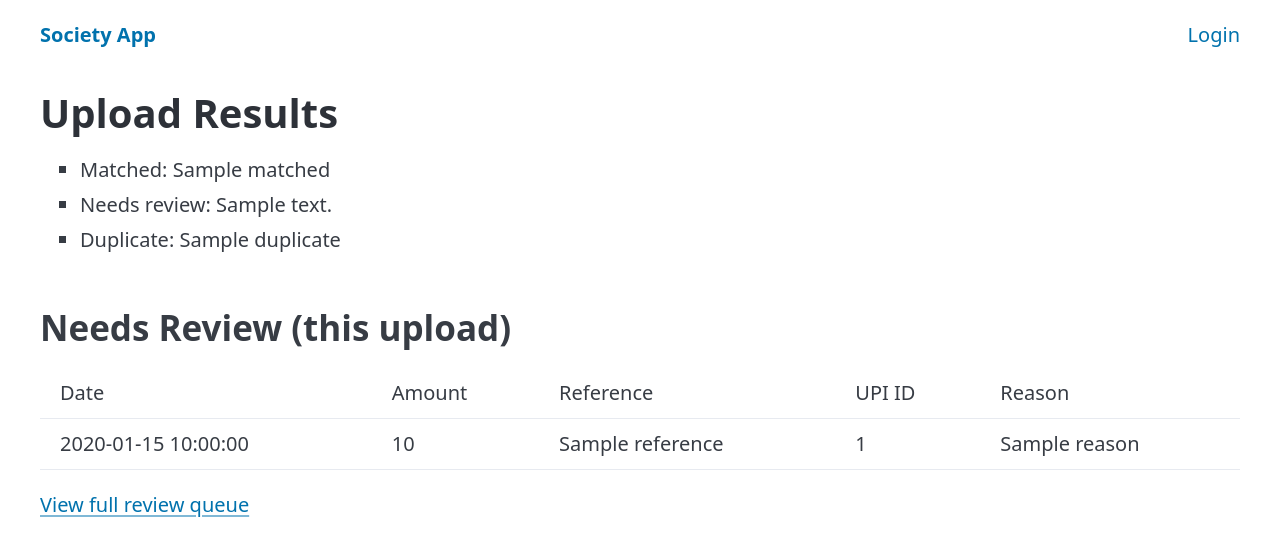
After one commit to somaxcodes/society-app, a FastAPI app: template app/templates/bank_upload_results.html in a window 1280 px wide. The commit adds this page. Shown: the top 556 px of the page. Run offline with FastAPI, Linux system fonts and the light colour scheme; the template is opened without the code that fills it: most values are stand-ins (such as "Sample title", 1, 10 or a date in 2020); some libraries are stand-ins or nearby versions.

Commit message:
Add the bank statement upload feature so staff can reconcile payments automatically
- Built the matching engine (app/matching.py) that reads each row of an uploaded bank CSV and tries to figure out which flat it belongs to.
- It looks at three clues: whether the flat number appears in the payment's reference text, whether the UPI ID matches one already registered to a flat, and whether the amount matches what a flat still owes.
- If two clues agree, or one strong clue is clear with no conflict, the payment gets matched automatically and the flat's bill is updated.
- If the clues disagree, are too weak, or nothing matches at all, the payment is set aside for a staff member to check manually instead of guessing.
- Catches duplicate payments so the same transaction can never be counted twice.
- Catches cases where a payment would overpay a bill that is already settled, sending those for review too instead of blindly accepting them.
- Added a new database table, BankPayment, to keep a record of every payment processed this way, whether it matched or not, so there's a full history to look back on.
- Added GET and POST /bank-upload, a page where staff can upload the bank statement file and immediately see how many payments were matched, how many need a human to check, and how many were duplicates.
- Added GET /review-queue, a permanent review page where staff can see every payment that still needs checking, even from past uploads, not just the most recent one.
- Fixed GET / so it now sends logged-in residents to /bills and logged-in staff to /staff/dashboard, instead of showing a leftover placeholder message from when the project was first set up.
- Added /bank-upload and /review-queue to the navigation bar so staff don't have to type the web addresses by hand.

```diff
--- a/app/main.py
+++ b/app/main.py
@@ -1,11 +1,13 @@
 # This is the entry point of the whole app — the file that actually
 # starts the FastAPI web server and defines the web pages/routes.
 
+import csv
+import io
 import os
-from datetime import date
+from datetime import date, datetime
 
 from dotenv import load_dotenv
-from fastapi import Depends, FastAPI, Form, HTTPException, Request
+from fastapi import Depends, FastAPI, File, Form, HTTPException, Request, UploadFile
 from fastapi.responses import RedirectResponse
 from fastapi.templating import Jinja2Templates
 from sqlalchemy.orm import Session
@@ -13,8 +15,9 @@ from starlette.middleware.sessions import SessionMiddleware
 
 from app.auth import verify_password
 from app.database import Base, SessionLocal, engine, get_db
+from app.matching import match_payment, suggest_flat
 
-from app.models import Bill, Flat, User
+from app.models import BankPayment, Bill, Flat, User
 
 # load_dotenv() reads the .env file in the project root and makes its
 # values available via os.getenv(), as if they were set in the environment.
@@ -65,8 +68,15 @@ templates = Jinja2Templates(directory="app/templates")
 # @app.get("/") means: when someone visits the home page ("/") with a
 # normal browser visit (a GET request), run the function right below it.
 @app.get("/")
-def home():
-    return {"message": "hello from society app"}
+def home(request: Request):
+    role = request.session.get("role")
+
+    if role == "resident":
+        return RedirectResponse(url="/bills")
+    if role == "staff":
+        return RedirectResponse(url="/staff/dashboard")
+
+    return RedirectResponse(url="/login")
 
 
 @app.get("/login")
@@ -238,6 +248,153 @@ def staff_dashboard(
     )
 
 
+@app.get("/bank-upload")
+def bank_upload_page(request: Request, user: User = Depends(require_role("staff"))):
+    return templates.TemplateResponse(request, "bank_upload.html")
+
+
+@app.post("/bank-upload")
+def bank_upload(
+    request: Request,
+    file: UploadFile = File(...),
+    user: User = Depends(require_role("staff")),
+    db: Session = Depends(get_db),
+):
+    # file.file is the plain Python file object FastAPI stores the upload
+    # in. Reading from it directly (instead of awaiting file.read()) is
+    # what lets this stay a regular sync "def" route, like every other
+    # route in this file.
+    #
+    # A non-CSV upload (e.g. a .docx or corrupted file) can fail in ways
+    # that are hard to enumerate up front — wrong encoding, binary bytes
+    # that choke decode(), etc. Catching broadly here and reporting the
+    # same "invalid format" message is simpler than guessing every way
+    # reading an arbitrary file can fail, and it's still what the user
+    # needs to know either way: "this isn't the file we expected."
+    try:
+        text = file.file.read().decode("utf-8")
+        reader = csv.DictReader(io.StringIO(text))
+        fieldnames = reader.fieldnames
+    except Exception:
+        return templates.TemplateResponse(
+            request,
+            "bank_upload.html",
+            {"error": "Invalid file format — expected columns: date, amount, reference, upi_id"},
+        )
+
+    expected_columns = ["date", "amount", "reference", "upi_id"]
+    if fieldnames != expected_columns:
+        return templates.TemplateResponse(
+            request,
+            "bank_upload.html",
+            {"error": "Invalid file format — expected columns: date, amount, reference, upi_id"},
+        )
+
+    # Every flat that has a bill, with that bill attached as `.bill`
+    # (singular) — that's the shape match_payment() expects (see
+    # app/matching.py). A flat with no bill at all can't be matched
+    # against, so it's left out of the candidate list entirely.
+    flats = [flat for flat in db.query(Flat).all() if flat.bills]
+    for flat in flats:
+        flat.bill = flat.bills[0]
+
+    # Duplicate detection needs to see every reference ever imported, not
+    # just this file's rows, so we seed it from the whole bank_payments
+    # table before processing a single row of the new upload.
+    existing_references = {row.reference for row in db.query(BankPayment.reference).all()}
+
+    counts = {"matched": 0, "needs_review": 0, "duplicate": 0}
+    needs_review_rows = []
+
+    for row in reader:
+        # Every value from csv.DictReader is a string — match_payment()
+        # does real arithmetic on the amount, so it has to become a float
+        # before we call it.
+        row["amount"] = float(row["amount"])
+
+        status, matched_flat_id, reason = match_payment(row, flats, existing_references)
+
+        db.add(
+            BankPayment(
+                date=datetime.strptime(row["date"], "%Y-%m-%d").date(),
+                amount=row["amount"],
+                reference=row["reference"],
+                upi_id=row["upi_id"],
+                matched_flat_id=matched_flat_id,
+                status=status,
+                reason=reason,
+            )
+        )
+
+        if status == "matched":
+            matched_flat = next(flat for flat in flats if flat.id == matched_flat_id)
+            matched_flat.bill.amount_paid += row["amount"]
+
+        if status == "needs_review":
+            needs_review_rows.append(
+                {
+                    "date": row["date"],
+                    "amount": row["amount"],
+                    "reference": row["reference"],
+                    "upi_id": row["upi_id"],
+                    "reason": reason,
+                }
+            )
+
+        counts[status] += 1
+
+        # Only added now, after this row has been checked against it — so
+        # a reference repeated twice within this same file still gets
+        # caught as a duplicate on its second occurrence.
+        existing_references.add(row["reference"])
+
+    db.commit()
+
+    return templates.TemplateResponse(
+        request,
+        "bank_upload_results.html",
+        {
+            "counts": counts,
+            "needs_review_rows": needs_review_rows,
+        },
+    )
+
+
+@app.get("/review-queue")
+def review_queue(
+    request: Request,
+    user: User = Depends(require_role("staff")),
+    db: Session = Depends(get_db),
+):
+    # Every row still waiting on a human, across every upload ever done —
+    # not just the one that was just processed.
+    needs_review = db.query(BankPayment).filter(BankPayment.status == "needs_review").all()
+
+    flats = db.query(Flat).all()
+
+    rows = []
+    for payment in needs_review:
+        # suggest_flat() is a best guess for display only — it does not
+        # change the payment's stored status or reason, and it's recomputed
+        # fresh each time this page loads so it reflects the current flats.
+        suggested_flat = suggest_flat(
+            {"reference": payment.reference, "upi_id": payment.upi_id}, flats
+        )
+        rows.append(
+            {
+                "date": payment.date,
+                "amount": payment.amount,
+                "reference": payment.reference,
+                "upi_id": payment.upi_id,
+                "reason": payment.reason,
+                "suggested_flat_number": suggested_flat.flat_number if suggested_flat else None,
+                "suggested_owner_name": suggested_flat.owner_name if suggested_flat else None,
+            }
+        )
+
+    return templates.TemplateResponse(request, "review_queue.html", {"rows": rows})
+
+
 @app.post("/bills/pay")
 def pay_bill(
     request: Request,
--- /dev/null
+++ b/app/templates/bank_upload_results.html
@@ -0,0 +1,39 @@
+{% extends 'base.html' %}
+
+{% block title %}Upload Results{% endblock %}
+
+{% block content %}
+    <h1>Upload Results</h1>
+
+    <ul>
+        <li>Matched: {{ counts.matched }}</li>
+        <li>Needs review: {{ counts.needs_review }}</li>
+        <li>Duplicate: {{ counts.duplicate }}</li>
+    </ul>
+
+    <h2>Needs Review (this upload)</h2>
+    {% if needs_review_rows %}
+    <table>
+        <tr>
+            <th>Date</th>
+            <th>Amount</th>
+            <th>Reference</th>
+            <th>UPI ID</th>
+            <th>Reason</th>
+        </tr>
+        {% for row in needs_review_rows %}
+        <tr>
+            <td>{{ row.date }}</td>
+            <td>{{ row.amount }}</td>
+            <td>{{ row.reference }}</td>
+            <td>{{ row.upi_id }}</td>
+            <td>{{ row.reason }}</td>
+        </tr>
+        {% endfor %}
+    </table>
+    {% else %}
+    <p>None of this upload's rows need review.</p>
+    {% endif %}
+
+    <p><a href="/review-queue">View full review queue</a></p>
+{% endblock %}
--- a/app/templates/base.html
+++ b/app/templates/base.html
@@ -16,6 +16,8 @@
                 <li><a href="/bills">Bills</a></li>
                 {% elif request.session.get('role') == 'staff' %}
                 <li><a href="/staff/dashboard">Staff Dashboard</a></li>
+                <li><a href="/bank-upload">Bank Upload</a></li>
+                <li><a href="/review-queue">Review Queue</a></li>
                 {% endif %}
                 <li><a href="/logout">Logout</a></li>
             {% else %}
```
Also changed, not shown: app/matching.py (added, +143 -0 lines), app/models.py (+6 -3 lines), app/templates/bank_upload.html (added, +17 -0 lines), app/templates/review_queue.html (added, +34 -0 lines), decisions.md (+3 -0 lines), test_matching_manual.py (added, +55 -0 lines).
